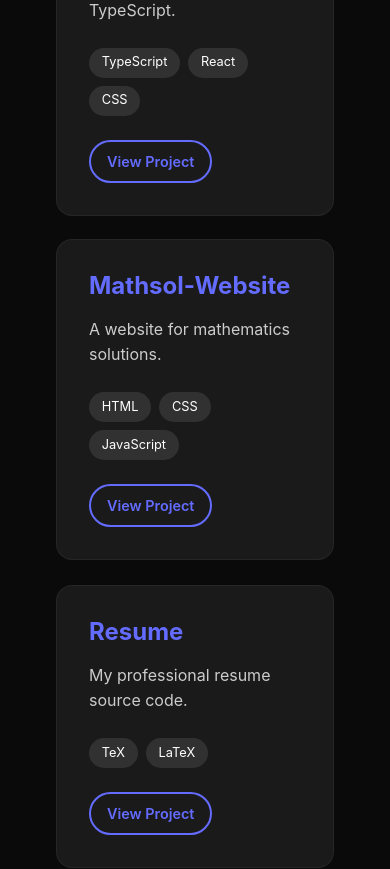
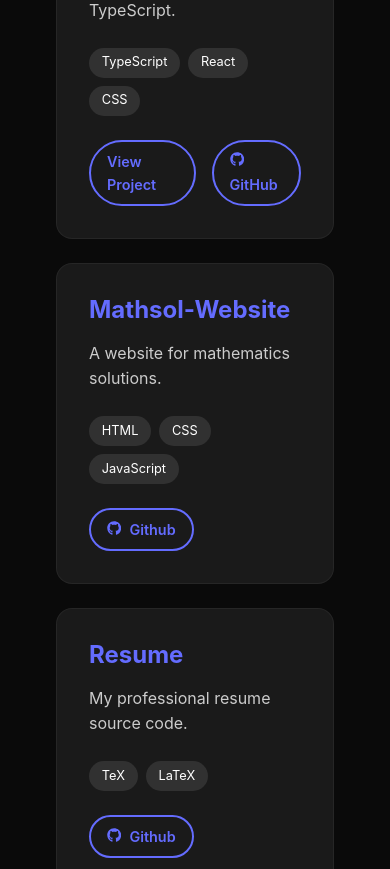
Before and after one commit to diwakar-raj-ramasamy/diwakar-raj-ramasamy.github.io, a React (Vite) app: page / in a window 390 px wide. Shown: the part 7080-7949 px from the top of the page. Built offline with nearby package versions, Linux system fonts and the light colour scheme.

Commit message:
feat: Add new Projects component with responsive styling and project listings.

```diff
--- a/src/components/Projects.css
+++ b/src/components/Projects.css
@@ -62,5 +62,10 @@
 .btn-sm {
     padding: 0.5rem 1rem;
     font-size: 0.9rem;
-    align-self: flex-start;
 }
+
+.project-buttons {
+    display: flex;
+    gap: 1rem;
+    margin-top: auto;
+}
--- a/src/components/Projects.tsx
+++ b/src/components/Projects.tsx
@@ -1,4 +1,5 @@
 import React from 'react';
+import { FaGithub } from 'react-icons/fa';
 import './Projects.css';
 
 const Projects: React.FC = () => {
@@ -8,37 +9,43 @@ const Projects: React.FC = () => {
             title: "Portfolio Website",
             description: "My personal portfolio website built with React and TypeScript.",
             tech: ["TypeScript", "React", "CSS"],
-            link: "https://github.com/diwakar-raj-ramasamy/diwakar-raj-ramasamy.github.io"
+            link: "https://diwakar-raj-ramasamy.github.io",
+            github: "https://github.com/diwakar-raj-ramasamy/diwakar-raj-ramasamy.github.io"
         },
         {
             title: "Mathsol-Website",
             description: "A website for mathematics solutions.",
             tech: ["HTML", "CSS", "JavaScript"],
-            link: "https://github.com/diwakar-raj-ramasamy/Mathsol-Website"
+            link: "https://github.com/diwakar-raj-ramasamy/Mathsol-Website",
+            buttonText: "Github"
         },
         {
             title: "Resume",
             description: "My professional resume source code.",
             tech: ["TeX", "LaTeX"],
-            link: "https://github.com/diwakar-raj-ramasamy/resume"
+            link: "https://github.com/diwakar-raj-ramasamy/resume",
+            buttonText: "Github"
         },
         {
             title: "StudyHub",
             description: "A central repository for collaborative learning and resource sharing.",
             tech: ["JavaScript", "HTML", "CSS", "TypeScript", "Supabase"],
-            link: "https://github.com/diwakar-raj-ramasamy/StudyHub"
+            link: "https://github.com/diwakar-raj-ramasamy/StudyHub",
+            buttonText: "Github"
         },
         {
             title: "Chess",
             description: "A comprehensive Chess application featuring AI opponents and multiplayer capabilities.",
             tech: ["React", "TypeScript", "Vite"],
-            link: "https://github.com/diwakar-raj-ramasamy/Chess"
+            link: "https://diwakar-raj-ramasamy.github.io/chess",
+            github: "https://github.com/diwakar-raj-ramasamy/chess"
         },
         {
             title: "Simple Calculator",
             description: "A simple calculator application built with Python.",
             tech: ["Python"],
-            link: "https://github.com/diwakar-raj-ramasamy/Simple-Calculator"
+            link: "https://github.com/diwakar-raj-ramasamy/Simple-Calculator",
+            buttonText: "Github"
         }
 
     ];
@@ -58,7 +65,21 @@ const Projects: React.FC = () => {
                                         <span key={i} className="tech-tag">{t}</span>
                                     ))}
                                 </div>
-                                <a href={project.link} className="btn btn-outline btn-sm">View Project</a>
+                                <div className="project-buttons">
+                                    <a href={project.link} target="_blank" rel="noopener noreferrer" className="btn btn-outline btn-sm">
+                                        {/* @ts-ignore */}
+                                        {project.buttonText === "Github" && <FaGithub style={{ marginRight: '8px' }} />}
+                                        {/* @ts-ignore */}
+                                        {project.buttonText || "View Project"}
+                                    </a>
+                                    {/* @ts-ignore */}
+                                    {project.github && (
+                                        // @ts-ignore
+                                        <a href={project.github} target="_blank" rel="noopener noreferrer" className="btn btn-outline btn-sm">
+                                            <FaGithub /> GitHub
+                                        </a>
+                                    )}
+                                </div>
                             </div>
                         </div>
                     ))}
```
